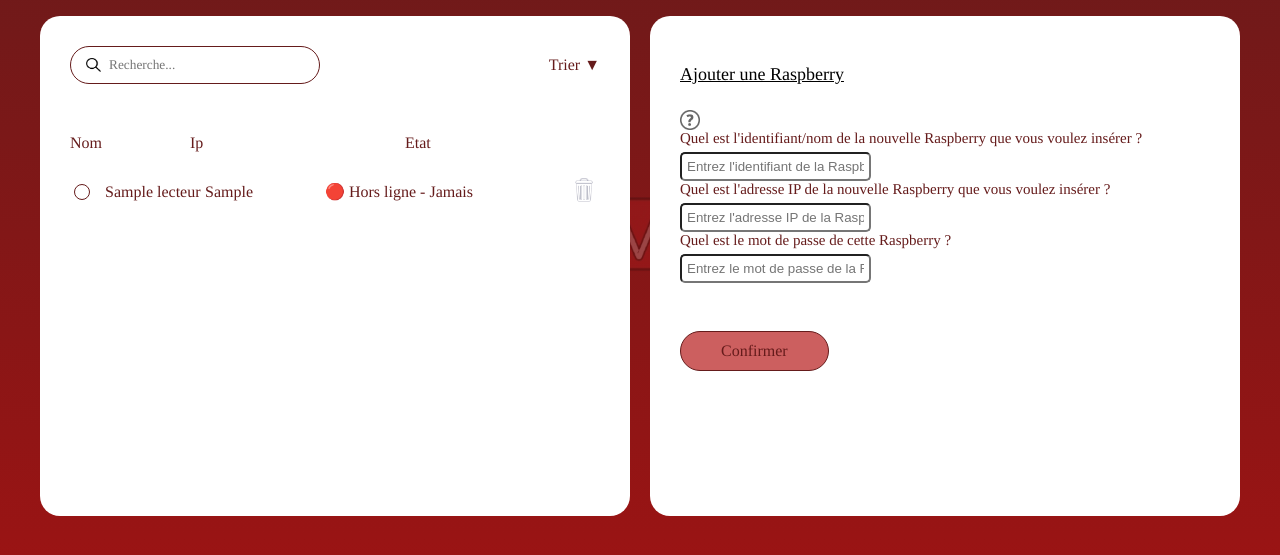
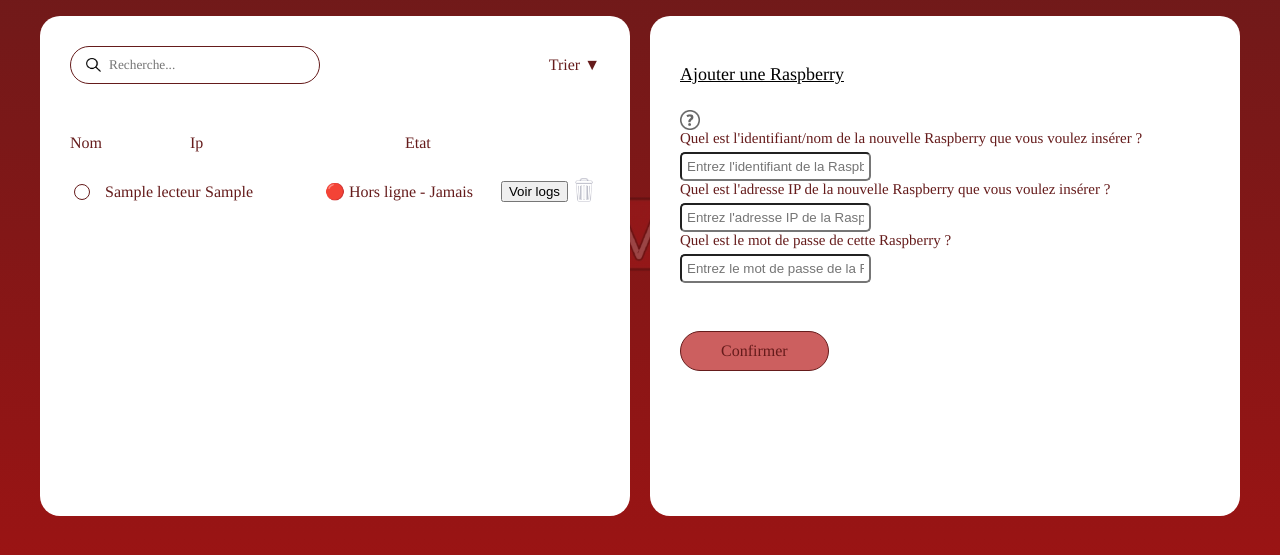
Before and after one commit to LazyToonG/S401, a Flask app: page /admin in a window 1280 px wide. Shown: the part 165-720 px from the top of the page. Run offline with Flask 3, Linux system fonts and the light colour scheme; the visitor is signed in with stand-in values (Sample User, id 1); data comes from the database, SQL or seed files in the repository; tables that the repository leaves empty hold one stand-in row (values such as "Sample post"); parts of the project's set-up code (start-up, migrations or seed data) failed here and were passed over.

Commit message:
voir logs

```diff
--- a/MusiQuali/app/DAO/LogsDAO.py
+++ b/MusiQuali/app/DAO/LogsDAO.py
@@ -77,3 +77,8 @@ class LogsSqliteDAO():
                 (idLecteur, nomFichierLog)
             )
             return cursor.lastrowid
+
+    def delete(self, id):
+        """Supprime un log par son id"""
+        with self._getDbConnection() as conn:
+            conn.execute("DELETE FROM Logs WHERE idLogs=?", (id,))
--- a/MusiQuali/app/controllers/AdminController.py
+++ b/MusiQuali/app/controllers/AdminController.py
@@ -1,13 +1,15 @@
-from flask import render_template, request, session, redirect, url_for, flash
+from flask import render_template, request, session, redirect, url_for, flash, jsonify
 from app import app
 from app.controllers.LoginController import reqrole
 from app.controllers.RaspberryController import etatPing, dernierOk
+from app.services.LogsService import LogsService
 
 from app.services.UserService import UserService
 from app.services.RaspberryService import RaspberryService
 from app.services.TraductionService import Traductionservice
 
 rs = RaspberryService()
+ls = LogsService()
 ts = Traductionservice()
 user_service = UserService()
 
@@ -25,6 +27,11 @@ def admin_dashboard():
 
     rasp = rs.montreToutRasp()
 
+    logs_by_rasp = {}
+
+    for r in rasp:
+        logs_by_rasp[r.nom] = ls.list_log_files(r.nom)
+
     current_sort = request.args.get('sort')
 
     if current_sort == 'asc':
@@ -36,8 +43,38 @@ def admin_dashboard():
     else:
         users = user_service.getUsers()
 
-    return render_template("admin.html", raspberry=rasp, users=users, t=textes, current_lang=langue_choisie, user=user, role=role, current_sort=current_sort, etatPing=etatPing, dernierOk=dernierOk)
+    return render_template(
+        "admin.html",
+        raspberry=rasp,
+        users=users,
+        logs_by_rasp=logs_by_rasp,
+        t=textes,
+        current_lang=langue_choisie,
+        user=user,
+        role=role,
+        current_sort=current_sort,
+        etatPing=etatPing,
+        dernierOk=dernierOk
+    )
 
+#LOGS
+
+@app.route("/admin/api/logs/<nom>")
+@reqrole('admin')
+def api_list_logs(nom):
+    """Retourne en JSON la liste des fichiers logs d'un lecteur."""
+    files = ls.list_log_files(nom)
+    return jsonify({"nom": nom, "files": files})
+
+
+@app.route("/admin/api/log/<nom>/<filename>")
+@reqrole('admin')
+def api_read_log(nom, filename):
+    """Retourne en JSON le contenu d'un fichier log précis."""
+    content = ls.read_log_file(nom, filename)
+    if content is None:
+        return jsonify({"error": "Fichier introuvable"}), 404
+    return jsonify({"nom": nom, "filename": filename, "content": content})
 
 # Création utilisateur
 
--- a/MusiQuali/app/controllers/LogController.py
+++ b/MusiQuali/app/controllers/LogController.py
@@ -1,3 +1,6 @@
 from app.services.LogsService import LogsService
 
 ls = LogsService()
+
+
+# probanleent à supprimer
--- a/MusiQuali/app/controllers/RaspberryController.py
+++ b/MusiQuali/app/controllers/RaspberryController.py
@@ -1,3 +1,5 @@
+from pathlib import Path
+
 from flask import render_template, request, redirect, url_for, flash
 from app import app
 from app.controllers.LoginController import reqrole
@@ -5,9 +7,12 @@ from app.services.RaspberryService import RaspberryService
 import subprocess, ipaddress, time
 from app.services.TraductionService import Traductionservice
 import time
+from app.services.LogsService import LogsService
+
 
 
 rs = RaspberryService()
+ls = LogsService()
 
 ts = Traductionservice()
 #import datetime
@@ -112,7 +117,13 @@ def action_rasp():
 
 last_sync = {}  # mémorise le dernier rsync par raspberry
 def recupLogs(nom, ip):
-    log = subprocess.run(["rsync", "-avz", "-e", "ssh",f"{nom}@{ip}:/home/{nom}/musiquali/logs", f"./app/static/raspLogs/{nom}/"])
+    dest = Path(f"./app/static/raspLogs/{nom}/")
+    log = subprocess.run(["rsync", "-avz", "-e", "ssh",f"{nom}@{ip}:/home/{nom}/musiquali/logs", str(dest)])
+
+    #met en base de données les fichiers récupérer
+    for file in dest.iterdir():
+        if file.is_file():
+            ls.add_log(nom, file.name)
     return log
 
 def pingRasp(ip):
--- a/MusiQuali/app/services/LogsService.py
+++ b/MusiQuali/app/services/LogsService.py
@@ -1,8 +1,51 @@
 from app.DAO.LogsDAO import LogsSqliteDAO as LogsDAO
-import subprocess, ipaddress, time
+import subprocess, ipaddress, time, os
 from flask import render_template, request, redirect, url_for, flash
+from pathlib import Path
+
 
 class LogsService:
 
     def __init__(self):
         self.edao = LogsDAO()
+
+    # ---------------- DB ----------------
+
+    def get_all_logs(self):
+        return self.edao.get_all()
+
+    def get_logs_by_raspberry(self, id_rasp):
+        return self.edao.get_by_raspberry(id_rasp)
+
+    def add_log(self, id_rasp, filename):
+        return self.edao.insert(id_rasp, filename)
+
+    def get_latest_log(self):
+        return self.edao.get_latest()
+
+    def delete_log(self, id):
+        return self.edao.delete(id)
+
+    # ---------------- FILE SYSTEM ----------------
+
+    def list_log_files(self, nom_lecteur):
+        base = Path("./app/static/raspLogs").resolve()
+        path = (base / nom_lecteur / "logs").resolve()
+
+        if base not in path.parents and path != base:
+            return []
+        if not path.exists():
+            return []
+
+        return sorted([f.name for f in path.iterdir() if f.is_file()])
+
+    def read_log_file(self, nom_lecteur, filename):
+        base = Path("./app/static/raspLogs").resolve()
+        path = (base / nom_lecteur / "logs" / filename).resolve()
+
+        if base not in path.parents:
+            return None
+        if not path.exists() or not path.is_file():
+            return None
+
+        return path.read_text(encoding="utf-8", errors="ignore")
--- a/MusiQuali/app/templates/admin.html
+++ b/MusiQuali/app/templates/admin.html
@@ -61,7 +61,9 @@
                                 🔴 Hors ligne - {{ dernierOk.get(r.nom, "Jamais") }}
                             {% endif %}
                         </span>
-
+                        <button type="button" onclick="openLogsModal('{{ r.nom }}')">
+                            Voir logs
+                        </button>
                         <div class="item-actions">
 
                             <!-- DELETE FIX -->
@@ -135,6 +137,21 @@
                 </div>
 
                 </form>
+            </div>
+        </div>
+
+        <!-- MODAL LOGS UNIQUE -->
+        <div id="logs-modal" class="modal-overlay hidden" onclick="if(event.target === this) closeLogsModal()">
+            <div class="modal-box" style="background-color: #fff; color: #000;">
+                <h3 id="logs-modal-title" style="color: #000;">Logs</h3>
+
+                <div id="logs-list" class="logs-list" style="display:flex; flex-wrap:wrap; gap:6px; margin-bottom:12px;">
+                    <!-- liste des fichiers logs, remplie en JS -->
+                </div>
+
+                <pre id="logs-content" class="logs-content" style="max-height:300px; overflow:auto; background:#f5f5f5; color:#000; padding:10px; text-align:left;"></pre>
+
+                <button type="button" onclick="closeLogsModal()">Fermer</button>
             </div>
         </div>
 
@@ -399,6 +416,58 @@
         }
 
 
+        // --- FONCTIONS MODALE (Logs Raspberry) ---
+        function openLogsModal(nom) {
+            document.getElementById('logs-modal-title').innerText = 'Logs - ' + nom;
+            document.getElementById('logs-content').innerText = '';
+            document.getElementById('logs-list').innerHTML = 'Chargement...';
+            document.getElementById('logs-modal').classList.remove('hidden');
+
+            fetch('/admin/api/logs/' + encodeURIComponent(nom))
+                .then(resp => resp.json())
+                .then(data => {
+                    const listDiv = document.getElementById('logs-list');
+                    listDiv.innerHTML = '';
+
+                    if (!data.files || data.files.length === 0) {
+                        listDiv.innerHTML = '<p>Aucun fichier log.</p>';
+                        return;
+                    }
+
+                    data.files.forEach(filename => {
+                        const btn = document.createElement('button');
+                        btn.type = 'button';
+                        btn.style.display = 'block';
+                        btn.style.color = '#000';
+                        btn.style.background = '#eee';
+                        btn.innerText = filename;
+                        btn.onclick = () => loadLogContent(nom, filename);
+                        listDiv.appendChild(btn);
+                    });
+                })
+                .catch(() => {
+                    document.getElementById('logs-list').innerHTML = '<p>Erreur de chargement des logs.</p>';
+                });
+        }
+
+        function loadLogContent(nom, filename) {
+            const contentEl = document.getElementById('logs-content');
+            contentEl.innerText = 'Chargement...';
+
+            fetch('/admin/api/log/' + encodeURIComponent(nom) + '/' + encodeURIComponent(filename))
+                .then(resp => resp.json())
+                .then(data => {
+                    contentEl.innerText = data.content !== undefined ? data.content : (data.error || 'Erreur');
+                })
+                .catch(() => {
+                    contentEl.innerText = 'Erreur de chargement du fichier.';
+                });
+        }
+
+        function closeLogsModal() {
+            document.getElementById('logs-modal').classList.add('hidden');
+        }
+
         // --- FONCTIONS MODALE (Modification Utilisateur) ---
         function openUserModal(username, email) {
             document.getElementById('original_username').value = username;
```
Also changed, not shown: 3 other files.
